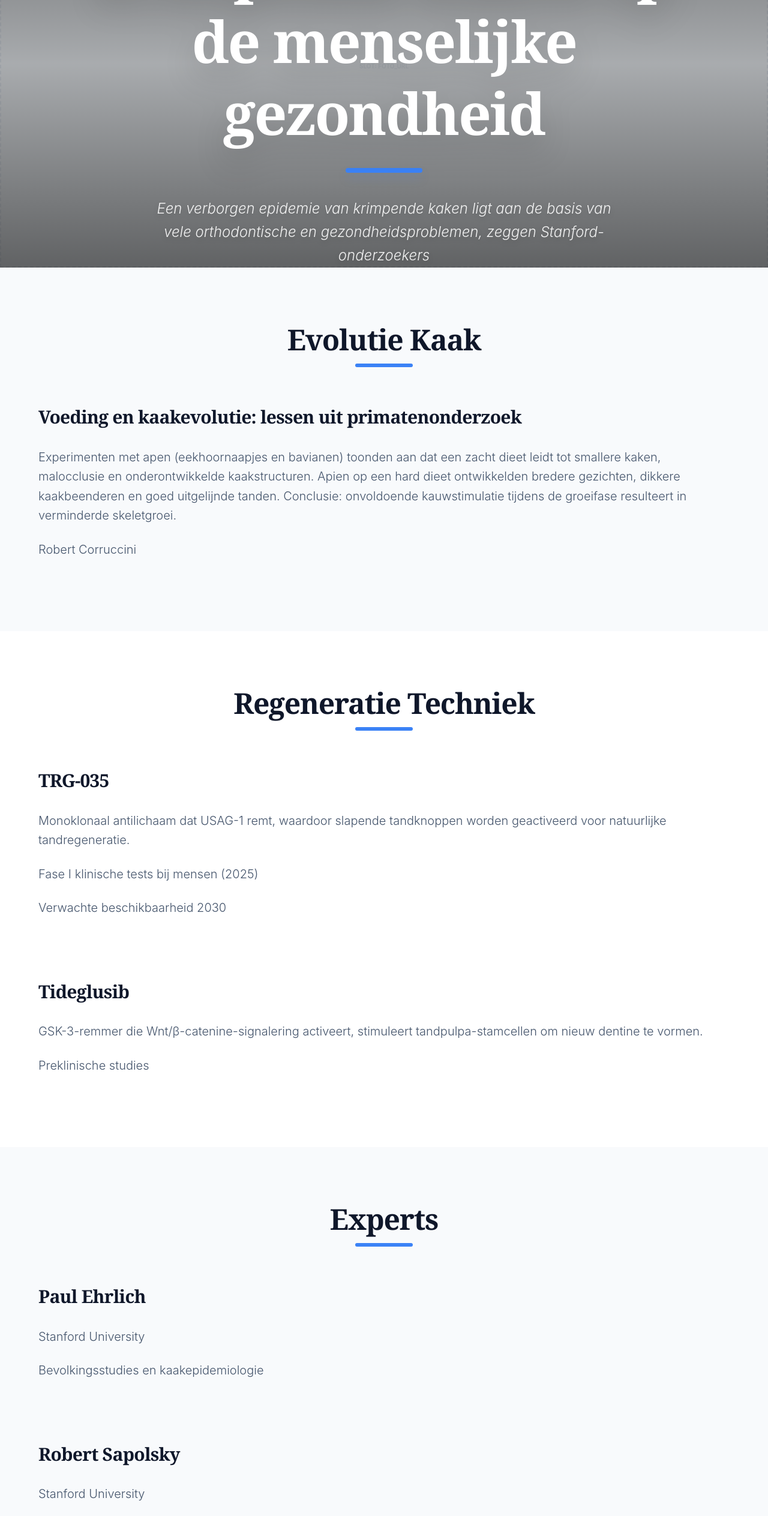
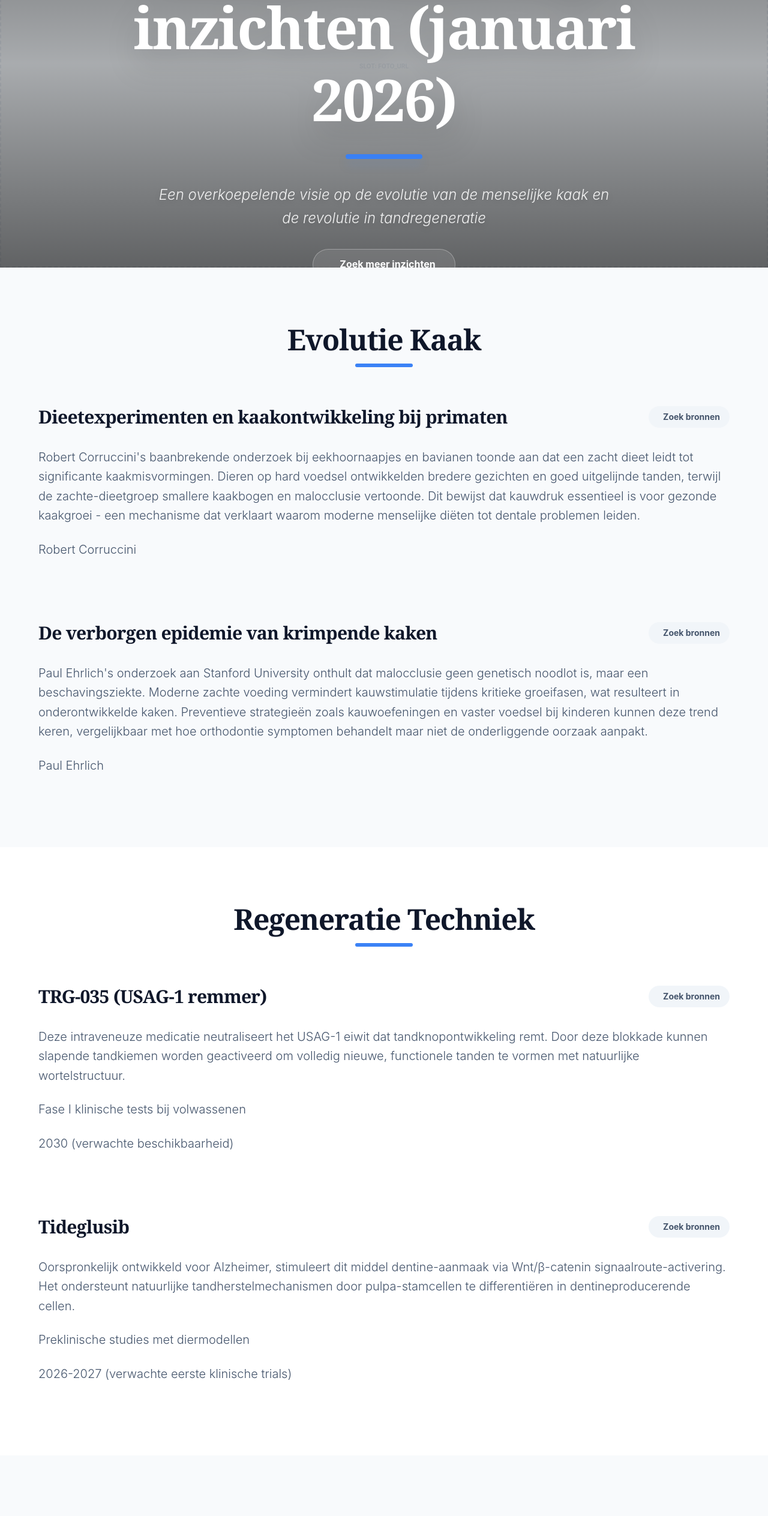
Before and after one commit to athena-cms-factory/nieuwe-tanden, a React (Vite) app: page / in a window 1280 px wide. Shown: the part 234-2761 px from the top of the page at 60% size. Built offline with nearby package versions, Linux system fonts and the light colour scheme.

Commit message:
feat: initial site generation by Athena

```diff
--- a/athena-config.json
+++ b/athena-config.json
@@ -6,5 +6,5 @@
   "styleName": "modern.css",
   "siteModel": "SPA",
   "blueprint": "science-article-type",
-  "generatedAt": "2026-01-29T15:09:06.850Z"
+  "generatedAt": "2026-01-29T15:47:03.709Z"
 }
--- a/src/components/Section.jsx
+++ b/src/components/Section.jsx
@@ -2,8 +2,16 @@ import React, { useEffect } from 'react';
 import EditableMedia from './EditableMedia';
 import EditableText from './EditableText';
 
+
 const Section = ({ data }) => {
+
   const sectionOrder = data.section_order || [];
+
+
+  const getGoogleSearchUrl = (query) => {
+    const context = "tandheelkunde wetenschappelijk onderzoek 2026";
+    return `https://www.google.com/search?q=${encodeURIComponent(query + ' ' + context)}`;
+  };
 
   useEffect(() => {
     if (window.athenaScan) {
@@ -17,14 +25,35 @@ const Section = ({ data }) => {
         const items = data[sectionName] || [];
         if (items.length === 0) return null;
 
-        // --- HERO / BASISGEGEVENS ---
         if (sectionName === 'basisgegevens') {
           const hero = items[0];
+          const heroTitle = hero.titel || hero.hero_header || hero.site_naam;
           return (
-            <section key={idx} data-dock-section="basisgegevens" className="relative h-[85vh] flex items-center justify-center overflow-hidden">              <div className="absolute inset-0 z-0">                <EditableMedia src={hero.hero_afbeelding || hero.foto_url} cmsBind={{file: 'basisgegevens', index: 0, key: hero.hero_afbeelding ? 'hero_afbeelding' : 'foto_url'}} className="w-full h-full object-cover" />                <div className="absolute inset-0 bg-gradient-to-b from-black/60 via-black/30 to-black/60"></div>              </div>              <div className="relative z-10 text-center px-6 max-w-5xl">                <h1 className="text-5xl md:text-8xl font-serif font-bold text-white mb-8 leading-tight drop-shadow-2xl">                  <EditableText value={hero.titel || hero.hero_header || hero.site_naam} cmsBind={{file: 'basisgegevens', index: 0, key: hero.titel ? 'titel' : (hero.hero_header ? 'hero_header' : 'site_naam')}} />                </h1>                <div className="h-2 w-32 bg-accent mx-auto mb-10 rounded-full shadow-lg shadow-accent/50"></div>                <p className="text-xl md:text-2xl text-white/90 max-w-3xl mx-auto leading-relaxed drop-shadow-lg font-light italic">                   <EditableText value={hero.ondertitel || hero.introductie} cmsBind={{file: 'basisgegevens', index: 0, key: hero.ondertitel ? 'ondertitel' : 'introductie'}} />                </p>              </div>            </section>          );
+            <section key={idx} data-dock-section="basisgegevens" className="relative h-[85vh] flex items-center justify-center overflow-hidden">
+              <div className="absolute inset-0 z-0">
+                <EditableMedia src={hero.hero_afbeelding || hero.foto_url} cmsBind={{file: 'basisgegevens', index: 0, key: hero.hero_afbeelding ? 'hero_afbeelding' : 'foto_url'}} className="w-full h-full object-cover" />
+                <div className="absolute inset-0 bg-gradient-to-b from-black/60 via-black/30 to-black/60"></div>
+              </div>
+              <div className="relative z-10 text-center px-6 max-w-5xl">
+                <h1 className="text-5xl md:text-8xl font-serif font-bold text-white mb-8 leading-tight drop-shadow-2xl">
+                  <EditableText value={heroTitle} cmsBind={{file: 'basisgegevens', index: 0, key: hero.titel ? 'titel' : (hero.hero_header ? 'hero_header' : 'site_naam')}} />
+                </h1>
+                <div className="h-2 w-32 bg-accent mx-auto mb-10 rounded-full shadow-lg shadow-accent/50"></div>
+                <div className="flex flex-col items-center gap-8">
+                    <p className="text-xl md:text-2xl text-white/90 max-w-3xl mx-auto leading-relaxed drop-shadow-lg font-light italic">
+                       <EditableText value={hero.ondertitel || hero.introductie} cmsBind={{file: 'basisgegevens', index: 0, key: hero.ondertitel ? 'ondertitel' : 'introductie'}} />
+                    </p>
+
+                    <a href={getGoogleSearchUrl(heroTitle)} target="_blank" rel="noopener noreferrer" className="bg-white/10 hover:bg-white/20 text-white border border-white/30 px-8 py-3 rounded-full backdrop-blur-md transition-all font-bold flex items-center gap-3 group">
+                        <i className="fa-brands fa-google group-hover:text-accent transition-colors"></i>
+                        Zoek meer inzichten
+                    </a>
+                </div>
+              </div>
+            </section>
+          );
         }
 
-        // --- PRODUCTEN / SHOP ---
         if (sectionName.includes('product') || sectionName.includes('shop')) {
           return (
             <section key={idx} data-dock-section={sectionName} className="py-24 px-6 bg-background">
@@ -46,7 +75,13 @@ const Section = ({ data }) => {
                             <EditableText value={item[titleKey]} cmsBind={{file: sectionName, index, key: titleKey}} />
                           </h3>
                           <div className="text-accent font-bold mt-auto text-3xl mb-6">€{priceValue.toFixed(2)}</div>
+                          <div className="flex flex-col gap-3">
 
+
+                            <a href={getGoogleSearchUrl(item[titleKey])} target="_blank" rel="noopener noreferrer" className="text-slate-400 hover:text-primary transition-colors text-sm flex items-center justify-center gap-2">
+                                <i className="fa-brands fa-google text-xs"></i> Zoek details
+                            </a>
+                          </div>
                         </div>
                       </article>
                     );
@@ -57,10 +92,9 @@ const Section = ({ data }) => {
           );
         }
 
-        // --- GENERIEKE ARTIKEL / CONTENT SECTIE ---
         return (
           <section key={idx} data-dock-section={sectionName} className={'py-24 px-6 ' + (idx % 2 === 1 ? 'bg-slate-50' : 'bg-white')}>
-              <div className="max-w-6xl mx-auto">
+            <div className="max-w-6xl mx-auto">
               <div className="flex flex-col items-center mb-16">
                 <h2 className="text-4xl md:text-5xl font-serif font-bold text-primary text-center mb-4 capitalize">
                   {sectionName.replace(/_/g, ' ')}
@@ -84,9 +118,15 @@ const Section = ({ data }) => {
                        )}
                        <div className="flex-1 text-center md:text-left">
                          {titleKey && (
-                           <h3 className="text-3xl font-serif font-bold mb-8 text-primary leading-tight">
-                             <EditableText value={item[titleKey]} cmsBind={{file: sectionName, index, key: titleKey}} />
-                           </h3>
+                           <div className="flex flex-col md:flex-row md:items-center gap-4 mb-8">
+                               <h3 className="text-3xl font-serif font-bold text-primary leading-tight flex-1">
+                                 <EditableText value={item[titleKey]} cmsBind={{file: sectionName, index, key: titleKey}} />
+                               </h3>
+
+                               <a href={getGoogleSearchUrl(item[titleKey])} target="_blank" rel="noopener noreferrer" className="inline-flex items-center gap-2 bg-slate-100 hover:bg-slate-200 text-slate-600 px-4 py-2 rounded-full transition-all text-sm font-bold self-start md:self-center">
+                                  <i className="fa-brands fa-google text-accent"></i> Zoek bronnen
+                               </a>
+                           </div>
                          )}
                          {textKeys.map(tk => (
                            <div key={tk} className="text-xl leading-relaxed text-slate-600 mb-6 font-light">
--- a/src/data/basisgegevens.json
+++ b/src/data/basisgegevens.json
@@ -1,7 +1,7 @@
 [
   {
-    "titel": "De impact van krimpende kaken op de menselijke gezondheid",
-    "ondertitel": "Een verborgen epidemie van krimpende kaken ligt aan de basis van vele orthodontische en gezondheidsproblemen, zeggen Stanford-onderzoekers",
-    "introductie": "De krimp van de menselijke kaak bij moderne mensen is geen genetisch probleem maar een welvaartsziekte die proactief kan worden aangepakt. Deze studie onderzoekt hoe veranderingen in voedingspatronen en kauwgedrag sinds de industriële revolutie hebben geleid tot verminderde kaakontwikkeling en een toename van gebitsproblemen."
+    "titel": "Nieuwe tandheelkundige inzichten (januari 2026)",
+    "ondertitel": "Een overkoepelende visie op de evolutie van de menselijke kaak en de revolutie in tandregeneratie",
+    "introductie": "De moderne menselijke kaak ondergaat een stille epidemie van degeneratie, veroorzaakt door de verschuiving naar zachte, bewerkte voeding. Antropologische studies tonen aan dat onze voorouders robuuste kaken ontwikkelden door taaie voedingsmiddelen, terwijl moderne eetgewoonten leiden tot misvormingen en ruimtegebrek voor tanden. Tegelijkertijd bieden baanbrekende regeneratieve technieken zoals TRG-035 en Tideglusib hoop op biologisch herstel van verloren tandweefsel. Deze inzichten verbinden historische evolutiepatronen met revolutionaire medische doorbraken."
   }
 ]
--- a/src/data/evolutie_kaak.json
+++ b/src/data/evolutie_kaak.json
@@ -1,8 +1,14 @@
 [
   {
-    "titel": "Voeding en kaakevolutie: lessen uit primatenonderzoek",
-    "inhoud": "Experimenten met apen (eekhoornaapjes en bavianen) toonden aan dat een zacht dieet leidt tot smallere kaken, malocclusie en onderontwikkelde kaakstructuren. Apien op een hard dieet ontwikkelden bredere gezichten, dikkere kaakbeenderen en goed uitgelijnde tanden. Conclusie: onvoldoende kauwstimulatie tijdens de groeifase resulteert in verminderde skeletgroei.",
+    "titel": "Dieetexperimenten en kaakontwikkeling bij primaten",
+    "inhoud": "Robert Corruccini's baanbrekende onderzoek bij eekhoornaapjes en bavianen toonde aan dat een zacht dieet leidt tot significante kaakmisvormingen. Dieren op hard voedsel ontwikkelden bredere gezichten en goed uitgelijnde tanden, terwijl de zachte-dieetgroep smallere kaakbogen en malocclusie vertoonde. Dit bewijst dat kauwdruk essentieel is voor gezonde kaakgroei - een mechanisme dat verklaart waarom moderne menselijke diëten tot dentale problemen leiden.",
     "onderzoeker": "Robert Corruccini",
+    "afbeelding": ""
+  },
+  {
+    "titel": "De verborgen epidemie van krimpende kaken",
+    "inhoud": "Paul Ehrlich's onderzoek aan Stanford University onthult dat malocclusie geen genetisch noodlot is, maar een beschavingsziekte. Moderne zachte voeding vermindert kauwstimulatie tijdens kritieke groeifasen, wat resulteert in onderontwikkelde kaken. Preventieve strategieën zoals kauwoefeningen en vaster voedsel bij kinderen kunnen deze trend keren, vergelijkbaar met hoe orthodontie symptomen behandelt maar niet de onderliggende oorzaak aanpakt.",
+    "onderzoeker": "Paul Ehrlich",
     "afbeelding": ""
   }
 ]
--- a/src/data/experts.json
+++ b/src/data/experts.json
@@ -1,27 +1,32 @@
 [
-  {
-    "naam": "Paul Ehrlich",
-    "instituut": "Stanford University",
-    "expertise": "Bevolkingsstudies en kaakepidemiologie"
-  },
-  {
-    "naam": "Robert Sapolsky",
-    "instituut": "Stanford University",
-    "expertise": "Neurobiologie van stress"
-  },
-  {
-    "naam": "Marcus Feldman",
-    "instituut": "Stanford University",
-    "expertise": "Populatiegenetica"
-  },
   {
     "naam": "Xuechen Zhang",
     "instituut": "King's College London",
-    "expertise": "Regeneratieve tandheelkunde"
+    "expertise": "Ontwikkeling van hydrogel scaffolds voor lab-gekweekte tandstructuren"
   },
   {
     "naam": "Katsu Takahashi",
     "instituut": "Kyoto University",
-    "expertise": "USAG-1-gerelateerde tandregeneratie"
+    "expertise": "USAG-1 remmende therapieën voor tandregeneratie"
+  },
+  {
+    "naam": "Robert Corruccini",
+    "instituut": "Southern Illinois University",
+    "expertise": "Experimenteel onderzoek naar dieetinvloeden op kaakevolutie"
+  },
+  {
+    "naam": "Paul Ehrlich",
+    "instituut": "Stanford University",
+    "expertise": "Epidemiologisch onderzoek naar krimpende kaken bij moderne populaties"
+  },
+  {
+    "naam": "Ana Angelova Volponi",
+    "instituut": "King's College London",
+    "expertise": "Celtaxie in tandorganoïden en regeneratieve matrixontwikkeling"
+  },
+  {
+    "naam": "Ottmar Kullmer",
+    "instituut": "Senckenberg Research Institute",
+    "expertise": "Occlusale vingerafdrukanalyse van kauwgedrag"
   }
 ]
--- a/src/data/regeneratie_techniek.json
+++ b/src/data/regeneratie_techniek.json
@@ -1,14 +1,14 @@
 [
   {
-    "onderwerp": "TRG-035",
-    "beschrijving": "Monoklonaal antilichaam dat USAG-1 remt, waardoor slapende tandknoppen worden geactiveerd voor natuurlijke tandregeneratie.",
-    "status": "Fase I klinische tests bij mensen (2025)",
-    "tijdlijn": "Verwachte beschikbaarheid 2030"
+    "onderwerp": "TRG-035 (USAG-1 remmer)",
+    "beschrijving": "Deze intraveneuze medicatie neutraliseert het USAG-1 eiwit dat tandknopontwikkeling remt. Door deze blokkade kunnen slapende tandkiemen worden geactiveerd om volledig nieuwe, functionele tanden te vormen met natuurlijke wortelstructuur.",
+    "status": "Fase I klinische tests bij volwassenen",
+    "tijdlijn": "2030 (verwachte beschikbaarheid)"
   },
   {
     "onderwerp": "Tideglusib",
-    "beschrijving": "GSK-3-remmer die Wnt/β-catenine-signalering activeert, stimuleert tandpulpa-stamcellen om nieuw dentine te vormen.",
-    "status": "Preklinische studies",
-    "tijdlijn": ""
+    "beschrijving": "Oorspronkelijk ontwikkeld voor Alzheimer, stimuleert dit middel dentine-aanmaak via Wnt/β-catenin signaalroute-activering. Het ondersteunt natuurlijke tandherstelmechanismen door pulpa-stamcellen te differentiëren in dentineproducerende cellen.",
+    "status": "Preklinische studies met diermodellen",
+    "tijdlijn": "2026-2027 (verwachte eerste klinische trials)"
   }
 ]
--- a/src/data/schema.json
+++ b/src/data/schema.json
@@ -1,6 +1,10 @@
 {
   "blueprint_name": "science-article-type",
   "track": "docked",
+  "features": {
+    "google_search_links": true,
+    "search_context": "tandheelkunde wetenschappelijk onderzoek 2026"
+  },
   "data_structure": [
     {
       "table_name": "basisgegevens",
```
